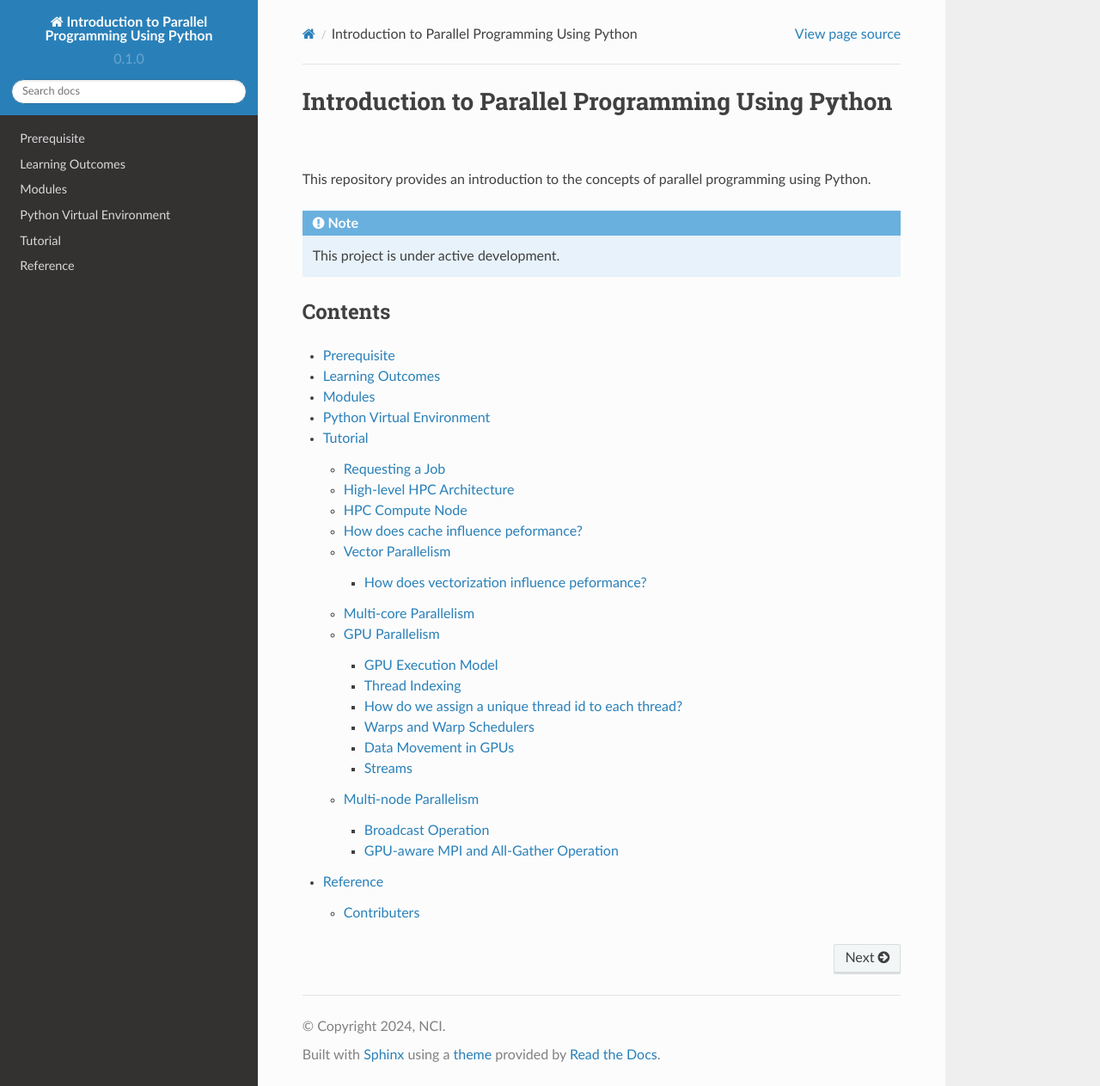
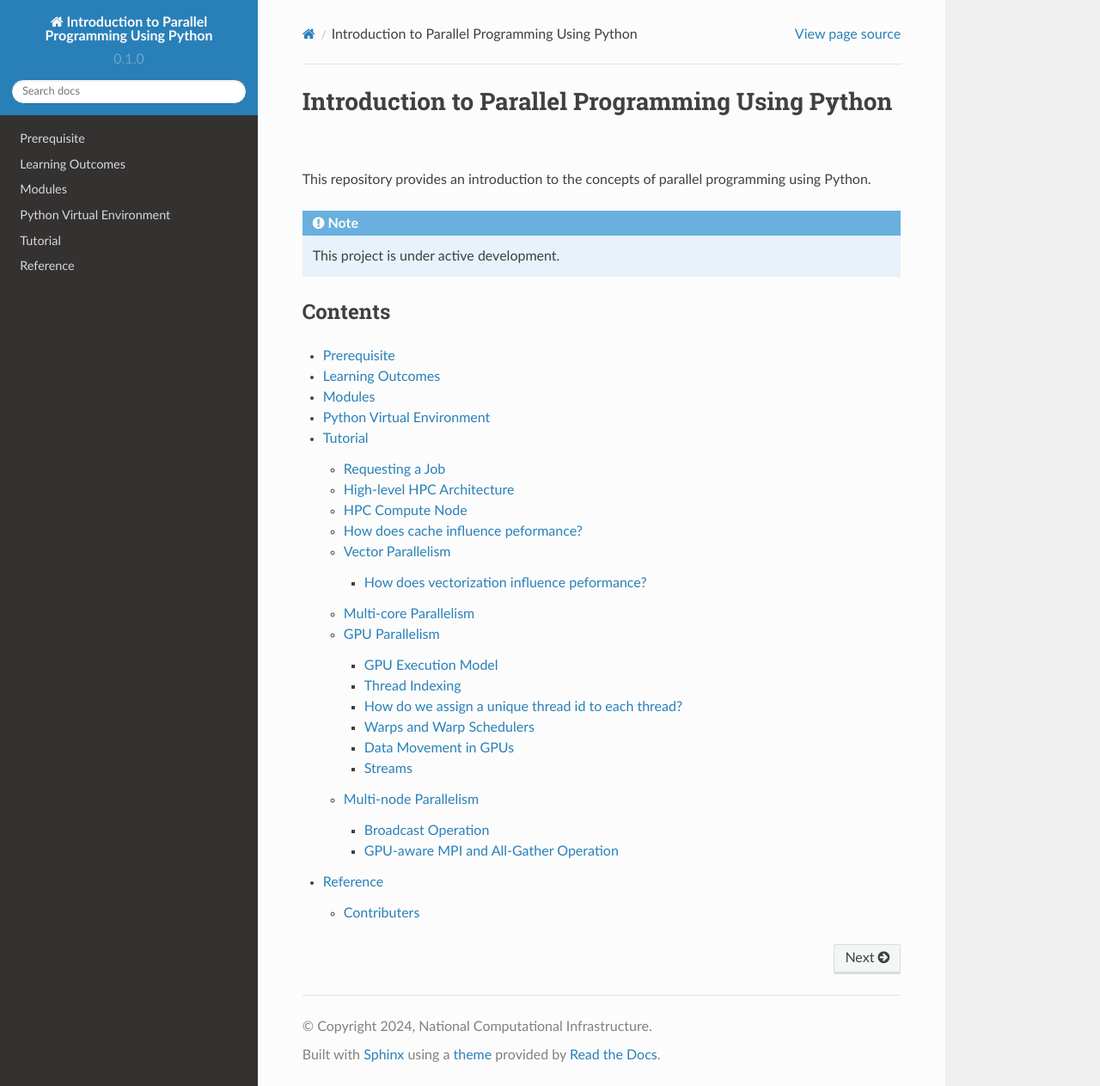
Before and after one commit to NCI900-Training-Organisation/intro-to-parallel-programming, a Sphinx documentation site: the page built from docs/source/index.rst, in a window 1280 px wide and 1263 px high. Shown: the whole window at 86% size. Built offline with Sphinx 7.4.7 and the Read the Docs theme 2.0.0, drawn with Linux system fonts in a browser that asks for light colours.

Commit message:
copyright updated

```diff
--- a/docs/source/conf.py
+++ b/docs/source/conf.py
@@ -3,7 +3,7 @@
 # -- Project information
 
 project = 'Introduction to Parallel Programming Using Python'
-copyright = '2024, NCI'
+copyright = '2024, National Computational Infrastructure'
 author = 'Joseph John'
 
 release = '0.1'
```
